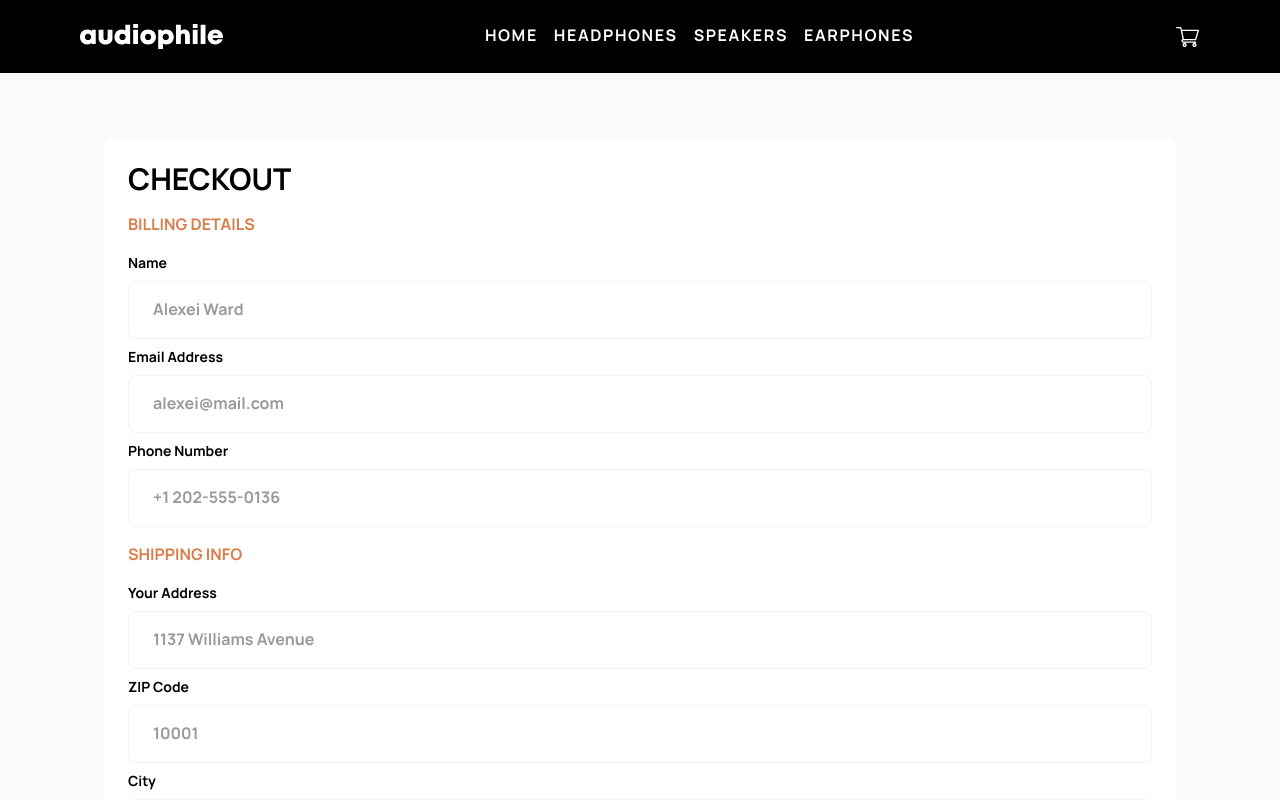
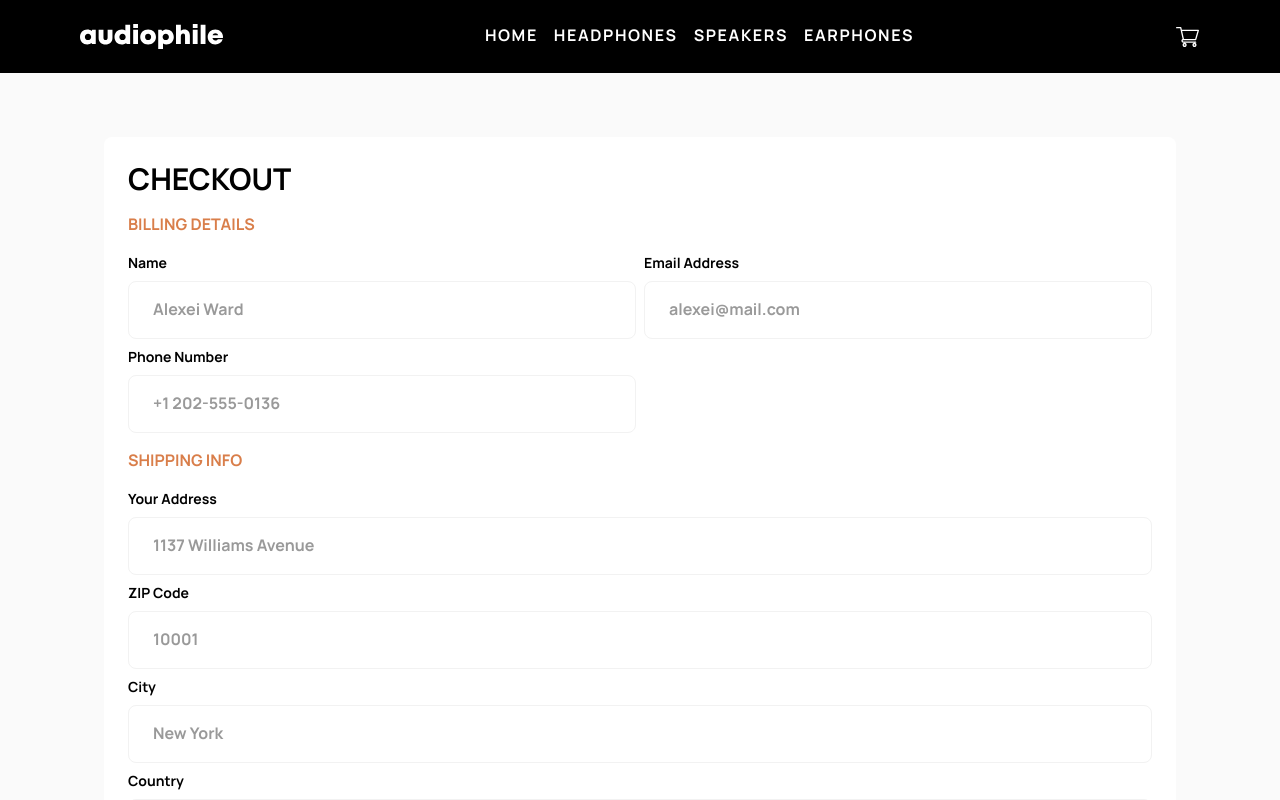
Before and after one commit to ccccchriz/audiophile-ecommerce-website, a React (Vite) app: page /checkout in a window 1280 px wide. Shown: the top 800 px of the page. Built offline with nearby package versions, Linux system fonts and the light colour scheme.

Commit message:
tablet styling

```diff
--- a/src/pages/Checkout.tsx
+++ b/src/pages/Checkout.tsx
@@ -5,10 +5,11 @@ export default function Checkout() {
 
   return (
     <div className="py-16 px-6 grid gap-8 w-full max-w-[70rem]">
-      <div className=" w-full ">
+      <div className=" w-full">
         <form className="bg-white p-6 rounded-lg grid gap-4 w-full">
           <h2 className="font-bold text-3xl uppercase">Checkout</h2>
           <h3 className="text-brown font-bold uppercase">Billing details</h3>
+          <div className="grid gap-2 tablet:grid-cols-2">
             <div className="grid gap-2">
               <label htmlFor="name" className="label-primary">
                 Name
@@ -20,6 +21,8 @@ export default function Checkout() {
                 id="name"
                 name="name"
               />
+            </div>
+            <div className="grid gap-2">
               <label htmlFor="mail" className="label-primary">
                 Email Address
               </label>
@@ -30,6 +33,8 @@ export default function Checkout() {
                 id="mail"
                 name="mail"
               />
+            </div>
+            <div className="grid gap-2">
               <label htmlFor="phone" className="label-primary">
                 Phone Number
               </label>
@@ -40,6 +45,7 @@ export default function Checkout() {
                 id="phone"
                 name="phone"
               />
+            </div>
           </div>
           <h3 className="text-brown font-bold uppercase">Shipping info</h3>
           <div className="grid gap-2">
```
Lines whose indentation alone changed are shown as unchanged.
